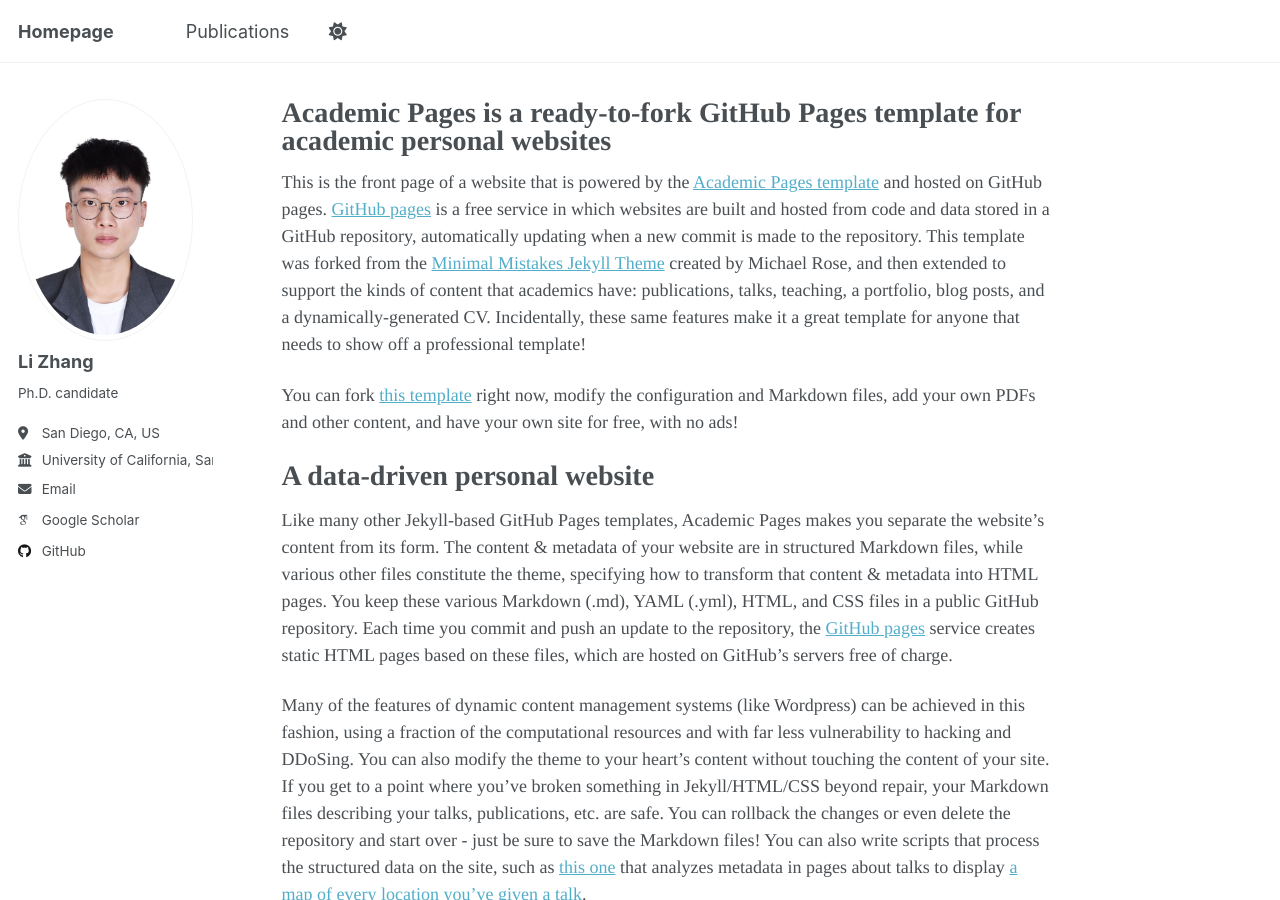
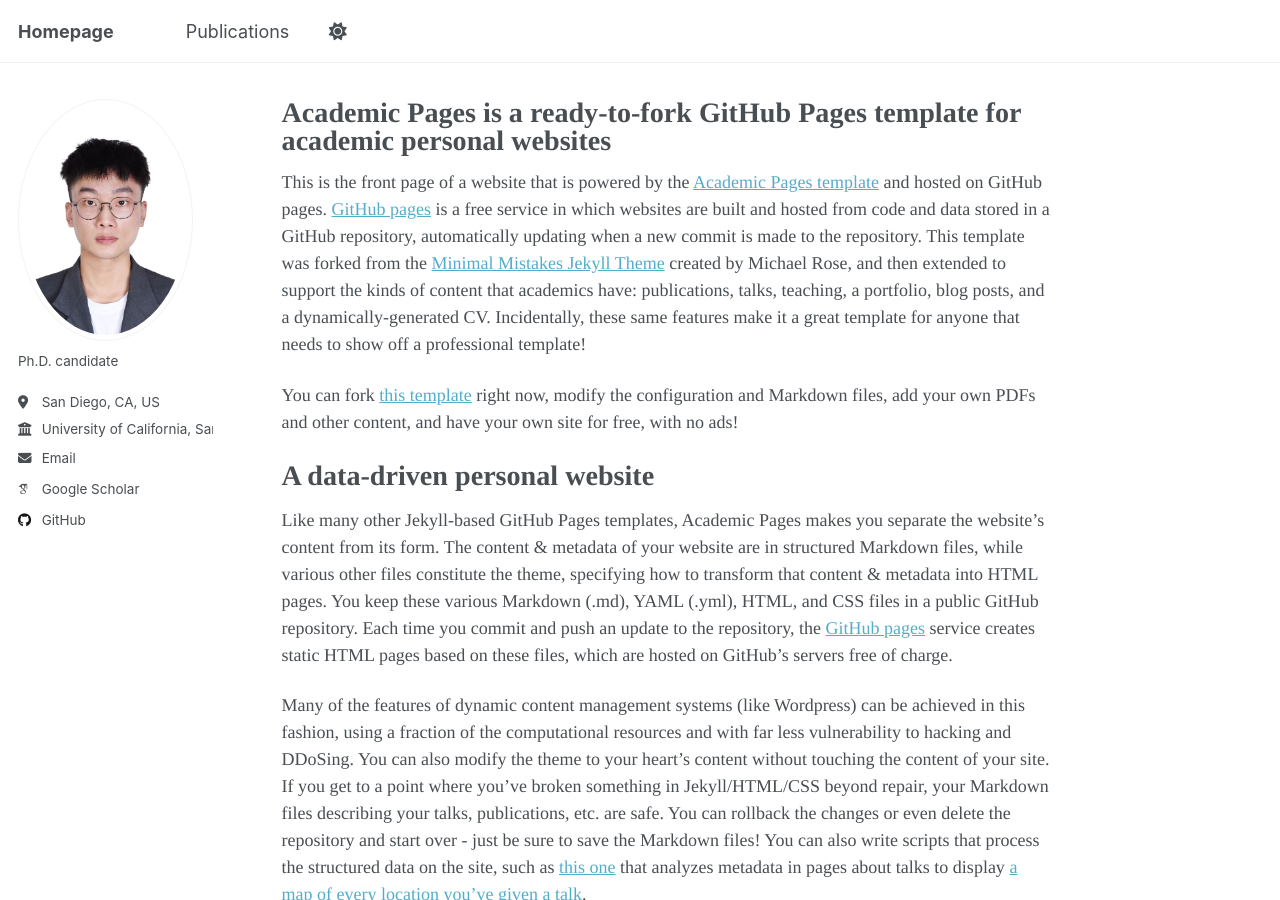
Before and after one commit to importZL/importZL.github.io, a Jekyll site: the page built from _pages/about.md, in a window 1280 px wide and 900 px high. Built offline with Jekyll 4.4.1, drawn with Linux system fonts in a browser that asks for light colours; some web fonts are replaced; a script that is not in the unit is left out.

Commit message:
Update _config.yml

```diff
--- a/_config.yml
+++ b/_config.yml
@@ -23,7 +23,7 @@ repository               : "academicpages/academicpages.github.io"
 author:
   # Biographic information
   avatar           : "photo.png"
-  name             : "Li Zhang"
+  name             : # "Li Zhang"
   pronouns         : # example: "she/her"
   bio              : "Ph.D. candidate"
   location         : "San Diego, CA, US"
```
